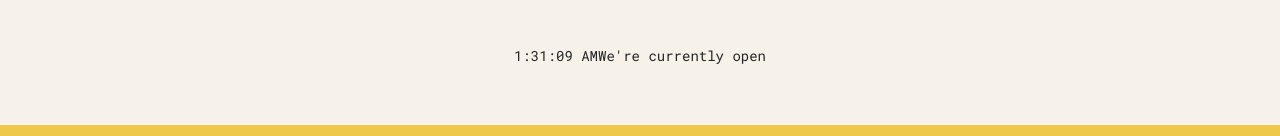
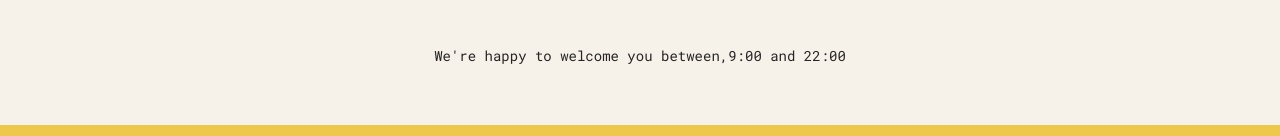
Before and after one commit to Epiq122/pizza-menu, a React (Vite) app: page / in a window 1280 px wide. Shown: the part 702-838 px from the top of the page. Built offline with nearby package versions, Linux system fonts and the light colour scheme; the HTML template or start-up script is replaced by a standard one.

Commit message:
used ternary operators for some logic

```diff
--- a/src/App.jsx
+++ b/src/App.jsx
@@ -66,21 +66,27 @@
 }
 
 function Menu() {
+  const pizzas = pizzaData;
+  const numPizzas = pizzas.length;
   return (
     <main className="menu">
       <h2>Our Menu</h2>
-      <ul className="pizzas">
-        {pizzaData.map((pizza) => (
-          <Pizza pizzaObj={pizza} key={pizza.name} />
-        ))}
-      </ul>
+      {numPizzas > 0 ? (
+        <ul className="pizzas">
+          {pizzas.map((pizza) => (
+            <Pizza pizzaObj={pizza} key={pizza.name} />
+          ))}
+        </ul>
+      ) : (
+        <p>We're still working on our menu. Please come back later :)</p>
+      )}
     </main>
   );
 }
 
 function Footer() {
   const hour = new Date().getHours();
-  const openHour = 1;
+  const openHour = 9;
   const closeHour = 22;
   const isOpen = hour >= openHour && hour <= closeHour;
 
@@ -89,13 +95,25 @@
 
   return (
     <footer className="footer">
-      {new Date().toLocaleTimeString()}
-      We&apos;re currently open
+      {isOpen ? (
+        <div className="order">
+          <p>{`We're open until  ${closeHour}:00. Come visit us or order online`}</p>
+          <button className="btn">Order</button>
+        </div>
+      ) : (
+        <p>
+          We're happy to welcome you between,
+          {openHour}
+          :00 and {closeHour}
+          :00
+        </p>
+      )}
     </footer>
   );
 }
 
 function Pizza({ pizzaObj }) {
+  // if (pizzaObj.soldOut) return null;
   return (
     <li className="pizza">
       <img src={pizzaObj.photoName} alt={pizzaObj.name} />
```
